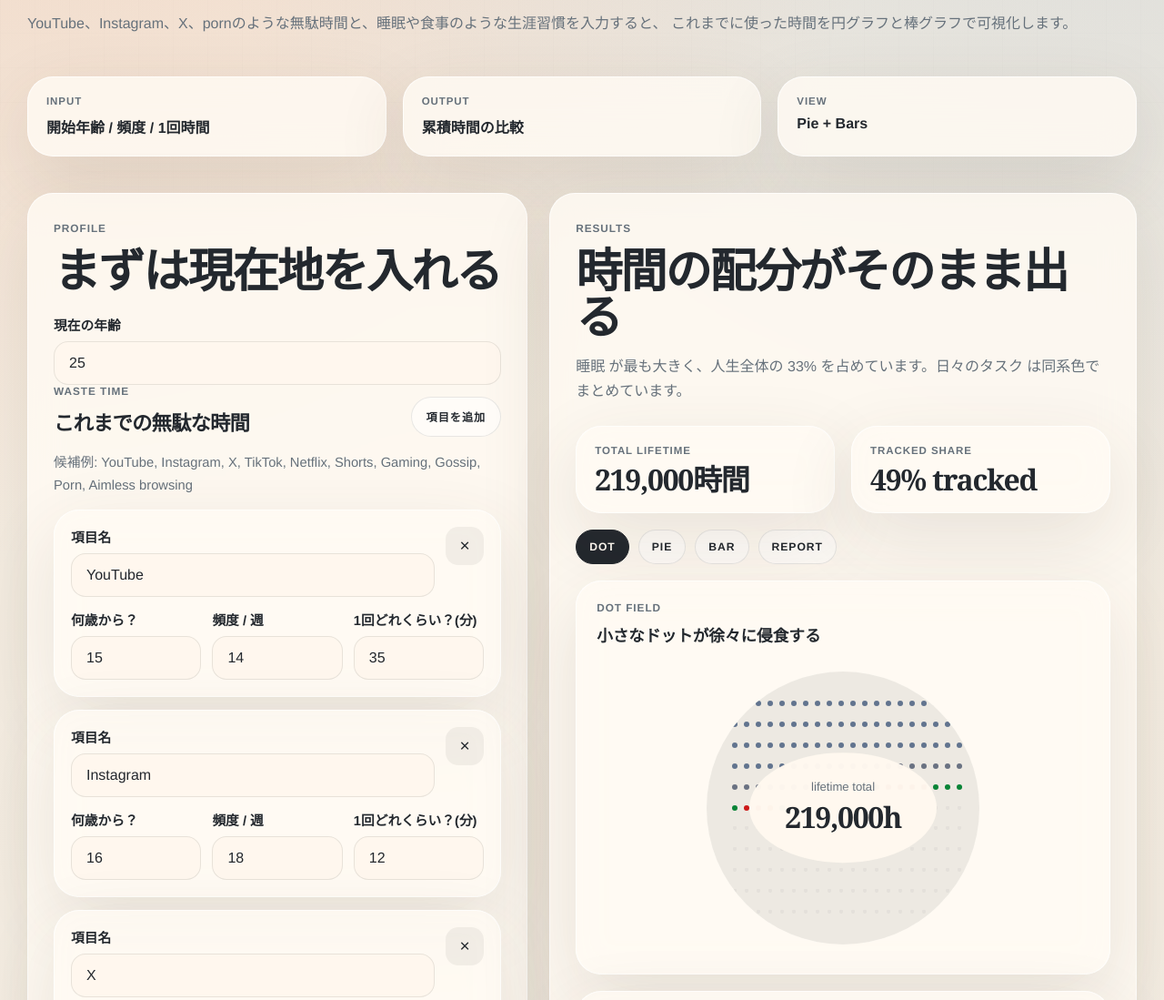
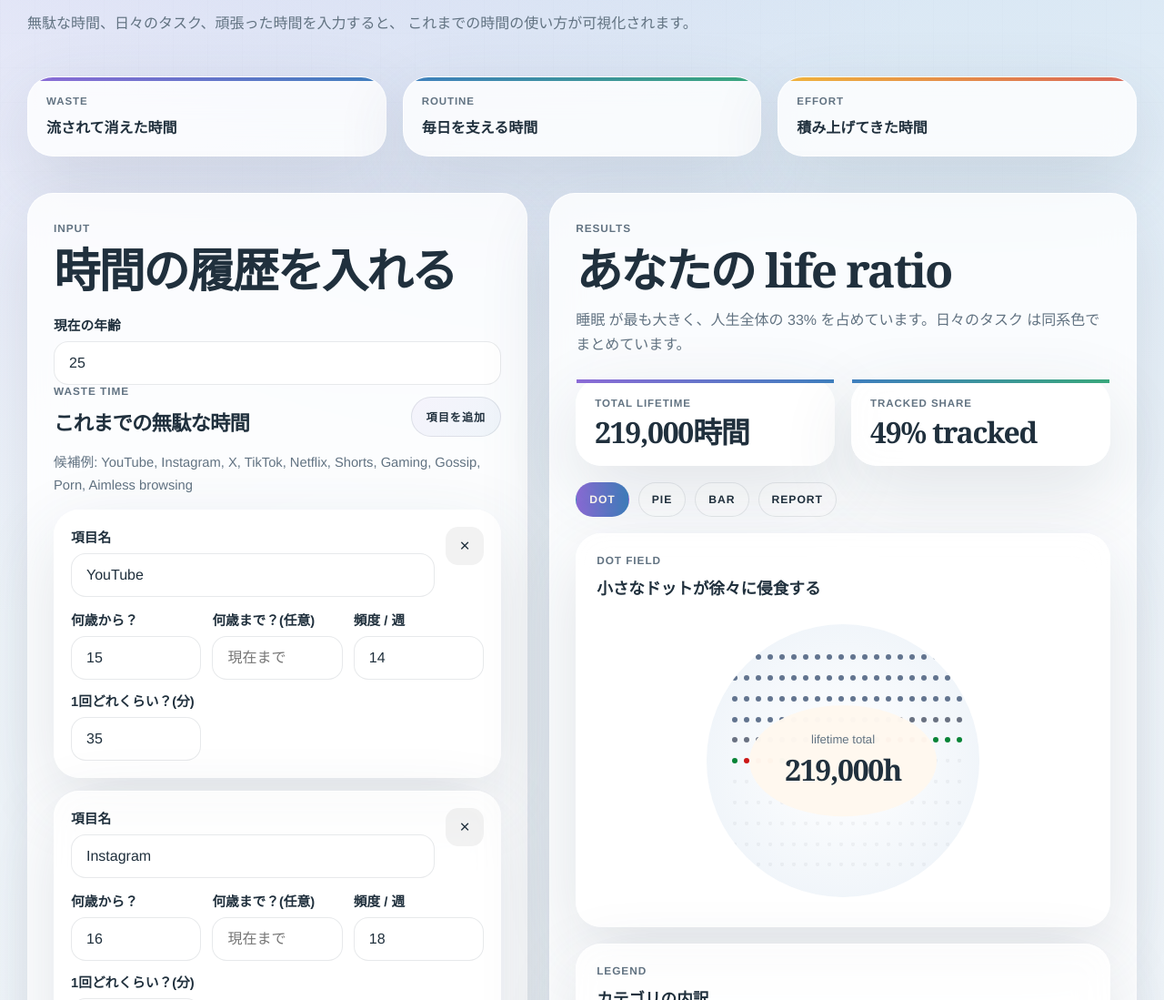
Before and after one commit to AnRi1202/life_ratio, a website: page index.html in a window 1280 px wide. Shown: the part 420-1519 px from the top of the page at 91% size. Drawn offline with Linux system fonts and the light colour scheme.

Commit message:
Refine visuals and add age range inputs

```diff
--- a/index.html
+++ b/index.html
@@ -14,25 +14,25 @@
     <div class="page-shell">
       <header class="hero">
         <div class="hero-copy">
-          <p class="eyebrow">Life Audit Tool</p>
-          <h1>あなたの時間は、何に消えているか。</h1>
+          <p class="eyebrow">life ratio</p>
+          <h1>人生の時間配分を、見える形にする。</h1>
           <p class="lead">
-            YouTube、Instagram、X、pornのような無駄時間と、睡眠や食事のような生涯習慣を入力すると、
-            これまでに使った時間を円グラフと棒グラフで可視化します。
+            無駄な時間、日々のタスク、頑張った時間を入力すると、
+            これまでの時間の使い方が可視化されます。
           </p>
         </div>
         <div class="hero-stats">
           <div>
-            <span>Input</span>
-            <strong>開始年齢 / 頻度 / 1回時間</strong>
+            <span>Waste</span>
+            <strong>流されて消えた時間</strong>
           </div>
           <div>
-            <span>Output</span>
-            <strong>累積時間の比較</strong>
+            <span>Routine</span>
+            <strong>毎日を支える時間</strong>
           </div>
           <div>
-            <span>View</span>
-            <strong>Pie + Bars</strong>
+            <span>Effort</span>
+            <strong>積み上げてきた時間</strong>
           </div>
         </div>
       </header>
@@ -40,8 +40,8 @@
       <main class="app-grid">
         <section class="panel input-panel">
           <div class="section-heading">
-            <p class="eyebrow">Profile</p>
-            <h2>まずは現在地を入れる</h2>
+            <p class="eyebrow">Input</p>
+            <h2>時間の履歴を入れる</h2>
           </div>
 
           <label class="field">
@@ -101,7 +101,7 @@
         <section class="panel output-panel">
           <div class="section-heading">
             <p class="eyebrow">Results</p>
-            <h2>時間の配分がそのまま出る</h2>
+            <h2>あなたの life ratio</h2>
             <p id="summary-copy">
               入力したデータをもとに、これまでの累積時間をカテゴリ別に集計しています。
             </p>
@@ -201,6 +201,10 @@
             <input data-start-age type="number" min="0" max="120" value="18" />
           </label>
           <label class="field">
+            <span>何歳まで？(任意)</span>
+            <input data-end-age type="number" min="0" max="120" placeholder="現在まで" />
+          </label>
+          <label class="field">
             <span>頻度 / 週</span>
             <input data-frequency type="number" min="0" step="0.1" value="7" />
           </label>
@@ -226,6 +230,10 @@
           <label class="field">
             <span>何歳から？</span>
             <input data-start-age type="number" min="0" max="120" value="0" />
+          </label>
+          <label class="field">
+            <span>何歳まで？(任意)</span>
+            <input data-end-age type="number" min="0" max="120" placeholder="現在まで" />
           </label>
           <label class="field">
             <span>1日あたり(時間)</span>
@@ -255,6 +263,10 @@
             <input data-start-age type="number" min="0" max="120" value="15" />
           </label>
           <label class="field">
+            <span>何歳まで？(任意)</span>
+            <input data-end-age type="number" min="0" max="120" placeholder="現在まで" />
+          </label>
+          <label class="field">
             <span>頻度 / 週</span>
             <input data-frequency type="number" min="0" step="0.1" value="5" />
           </label>
--- a/script.js
+++ b/script.js
@@ -105,6 +105,13 @@ const animateDots = (items, total) => {
 };
 
 const formatHoursLabel = (hours) => `${Math.round(hours).toLocaleString("ja-JP")}時間`;
+
+const getActiveYears = (currentAge, startAge, endAgeRaw) => {
+  const parsedEndAge = Number(endAgeRaw);
+  const cappedEndAge =
+    Number.isFinite(parsedEndAge) && endAgeRaw !== "" ? Math.min(parsedEndAge, currentAge) : currentAge;
+  return Math.max(cappedEndAge - startAge, 0);
+};
 
 const polarToCartesian = (centerX, centerY, radius, angleInDegrees) => {
   const angleInRadians = ((angleInDegrees - 90) * Math.PI) / 180;
@@ -230,36 +237,39 @@ const buildReport = (sortedItems, lifetimeHours, trackedHours, currentAge) => {
     .join("");
 };
 
-const createWasteEntry = ({ name, startAge, frequency, duration }) => {
+const createWasteEntry = ({ name, startAge, endAge = "", frequency, duration }) => {
   const fragment = wasteTemplate.content.cloneNode(true);
   const card = fragment.querySelector(".entry-card");
 
   card.querySelector("[data-name]").value = name;
   card.querySelector("[data-start-age]").value = startAge;
+  card.querySelector("[data-end-age]").value = endAge;
   card.querySelector("[data-frequency]").value = frequency;
   card.querySelector("[data-duration]").value = duration;
 
   return fragment;
 };
 
-const createHabitEntry = ({ name, startAge, hoursPerDay, note }) => {
+const createHabitEntry = ({ name, startAge, endAge = "", hoursPerDay, note }) => {
   const fragment = habitTemplate.content.cloneNode(true);
   const card = fragment.querySelector(".entry-card");
 
   card.querySelector("[data-name]").value = name;
   card.querySelector("[data-start-age]").value = startAge;
+  card.querySelector("[data-end-age]").value = endAge;
   card.querySelector("[data-hours-per-day]").value = hoursPerDay;
   card.querySelector("[data-note]").value = note;
 
   return fragment;
 };
 
-const createEffortEntry = ({ name, startAge, frequency, duration }) => {
+const createEffortEntry = ({ name, startAge, endAge = "", frequency, duration }) => {
   const fragment = effortTemplate.content.cloneNode(true);
   const card = fragment.querySelector(".entry-card");
 
   card.querySelector("[data-name]").value = name;
   card.querySelector("[data-start-age]").value = startAge;
+  card.querySelector("[data-end-age]").value = endAge;
   card.querySelector("[data-frequency]").value = frequency;
   card.querySelector("[data-duration]").value = duration;
 
@@ -271,9 +281,10 @@ const getWasteItems = (currentAge) =>
     .map((card) => {
       const name = card.querySelector("[data-name]").value.trim();
       const startAge = Number(card.querySelector("[data-start-age]").value);
+      const endAgeRaw = card.querySelector("[data-end-age]").value;
       const frequency = Number(card.querySelector("[data-frequency]").value);
       const duration = Number(card.querySelector("[data-duration]").value);
-      const activeYears = Math.max(currentAge - startAge, 0);
+      const activeYears = getActiveYears(currentAge, startAge, endAgeRaw);
       const hours = activeYears * 52 * frequency * (duration / 60);
 
       return {
@@ -290,9 +301,10 @@ const getHabitItems = (currentAge) =>
     .map((card) => {
       const name = card.querySelector("[data-name]").value.trim();
       const startAge = Number(card.querySelector("[data-start-age]").value);
+      const endAgeRaw = card.querySelector("[data-end-age]").value;
       const hoursPerDay = Number(card.querySelector("[data-hours-per-day]").value);
       const note = card.querySelector("[data-note]").value.trim();
-      const activeYears = Math.max(currentAge - startAge, 0);
+      const activeYears = getActiveYears(currentAge, startAge, endAgeRaw);
       const hours = activeYears * 365 * hoursPerDay;
 
       return {
@@ -309,9 +321,10 @@ const getEffortItems = (currentAge) =>
     .map((card) => {
       const name = card.querySelector("[data-name]").value.trim();
       const startAge = Number(card.querySelector("[data-start-age]").value);
+      const endAgeRaw = card.querySelector("[data-end-age]").value;
       const frequency = Number(card.querySelector("[data-frequency]").value);
       const duration = Number(card.querySelector("[data-duration]").value);
-      const activeYears = Math.max(currentAge - startAge, 0);
+      const activeYears = getActiveYears(currentAge, startAge, endAgeRaw);
       const hours = activeYears * 52 * frequency * (duration / 60);
 
       return {
--- a/styles.css
+++ b/styles.css
@@ -1,17 +1,16 @@
 :root {
-  --bg: #f5efe4;
-  --panel: rgba(255, 250, 243, 0.82);
-  --panel-strong: rgba(255, 248, 239, 0.94);
-  --line: rgba(35, 40, 46, 0.1);
-  --text: #23282e;
-  --muted: #66717b;
-  --shadow: 0 26px 80px rgba(72, 56, 40, 0.12);
-  --accent-1: #d8572a;
-  --accent-2: #2364aa;
-  --accent-3: #5a7d2b;
-  --accent-4: #cf8b17;
-  --accent-5: #8b5cf6;
-  --accent-6: #0f766e;
+  --bg: #eef5fb;
+  --panel: rgba(255, 255, 255, 0.8);
+  --panel-strong: rgba(255, 255, 255, 0.94);
+  --line: rgba(43, 59, 74, 0.11);
+  --text: #20303d;
+  --muted: #627382;
+  --shadow: 0 26px 80px rgba(57, 74, 91, 0.14);
+  --accent-purple: #8b6bd6;
+  --accent-blue: #3f7fbe;
+  --accent-yellow: #f0b43c;
+  --accent-green: #39a77c;
+  --accent-coral: #d96557;
 }
 
 * {
@@ -23,9 +22,11 @@ body {
   color: var(--text);
   font-family: "Avenir Next", "Helvetica Neue", sans-serif;
   background:
-    radial-gradient(circle at top left, rgba(216, 87, 42, 0.16), transparent 26%),
-    radial-gradient(circle at top right, rgba(35, 100, 170, 0.14), transparent 28%),
-    linear-gradient(180deg, #f4ecdf 0%, #f8f2e8 56%, #ece2d2 100%);
+    radial-gradient(circle at top left, rgba(139, 107, 214, 0.18), transparent 24%),
+    radial-gradient(circle at 82% 0%, rgba(63, 127, 190, 0.18), transparent 26%),
+    radial-gradient(circle at 18% 72%, rgba(240, 180, 60, 0.14), transparent 24%),
+    radial-gradient(circle at 90% 82%, rgba(57, 167, 124, 0.14), transparent 24%),
+    linear-gradient(180deg, #edf5fb 0%, #f8fbfe 56%, #eef4f8 100%);
 }
 
 body::before {
@@ -128,6 +129,41 @@ h3 {
 
 .hero-stats div {
   padding: 20px;
+  position: relative;
+  overflow: hidden;
+}
+
+.hero-stats div::before,
+.summary-card::before,
+.chart-card::before {
+  position: absolute;
+  inset: 0 auto auto 0;
+  width: 100%;
+  height: 4px;
+  content: "";
+}
+
+.hero-stats div:nth-child(1)::before,
+.summary-card:nth-child(1)::before,
+.viz-tab:nth-child(1).active {
+  background: linear-gradient(90deg, var(--accent-purple), var(--accent-blue));
+}
+
+.hero-stats div:nth-child(2)::before,
+.summary-card:nth-child(2)::before,
+.viz-tab:nth-child(2).active {
+  background: linear-gradient(90deg, var(--accent-blue), var(--accent-green));
+}
+
+.hero-stats div:nth-child(3)::before,
+.viz-tab:nth-child(3).active {
+  background: linear-gradient(90deg, var(--accent-yellow), var(--accent-coral));
+}
+
+.viz-tab:nth-child(4).active {
+  background: linear-gradient(90deg, var(--accent-green), var(--accent-purple));
+  border-color: transparent;
+  color: #fffaf2;
 }
 
 .hero-stats span,
@@ -230,7 +266,7 @@ input {
 .button {
   padding: 12px 16px;
   border-radius: 999px;
-  background: #23282e;
+  background: linear-gradient(135deg, var(--accent-blue), var(--accent-purple));
   color: #fffaf2;
   font-size: 0.76rem;
   font-weight: 700;
@@ -238,7 +274,9 @@ input {
 
 .button-secondary {
   border-color: var(--line);
-  background: rgba(255, 255, 255, 0.58);
+  background:
+    linear-gradient(135deg, rgba(139, 107, 214, 0.08), rgba(63, 127, 190, 0.08)),
+    rgba(255, 255, 255, 0.72);
   color: var(--text);
 }
 
@@ -295,9 +333,8 @@ input {
 }
 
 .viz-tab.active {
-  background: #23282e;
   color: #fffaf2;
-  border-color: #23282e;
+  border-color: transparent;
 }
 
 .viz-panels {
@@ -340,7 +377,8 @@ input {
   width: min(100%, 300px);
   aspect-ratio: 1;
   border-radius: 50%;
-  background: rgba(35, 40, 46, 0.08);
+  background:
+    radial-gradient(circle at 50% 50%, rgba(255, 255, 255, 0.95), rgba(233, 240, 247, 0.95));
   overflow: hidden;
 }
 
@@ -416,7 +454,7 @@ input {
   height: 100%;
   aspect-ratio: 1;
   border-radius: 50%;
-  background: rgba(35, 40, 46, 0.08);
+  background: rgba(222, 232, 241, 0.75);
   box-shadow: inset 0 0 0 1px rgba(255, 255, 255, 0.46);
 }
 
@@ -504,15 +542,15 @@ input {
 }
 
 .legend-item-waste {
-  background: rgba(185, 28, 28, 0.08);
+  background: linear-gradient(135deg, rgba(217, 101, 87, 0.14), rgba(185, 28, 28, 0.06));
 }
 
 .legend-item-habit {
-  background: rgba(100, 116, 139, 0.1);
+  background: linear-gradient(135deg, rgba(63, 127, 190, 0.08), rgba(100, 116, 139, 0.12));
 }
 
 .legend-item-effort {
-  background: rgba(21, 128, 61, 0.1);
+  background: linear-gradient(135deg, rgba(57, 167, 124, 0.14), rgba(63, 127, 190, 0.08));
 }
 
 .bar-chart {
@@ -532,7 +570,9 @@ input {
 .report-item {
   padding: 14px 16px;
   border-radius: 18px;
-  background: rgba(255, 255, 255, 0.54);
+  background:
+    linear-gradient(135deg, rgba(139, 107, 214, 0.06), rgba(57, 167, 124, 0.05)),
+    rgba(255, 255, 255, 0.7);
 }
 
 .report-item strong {
```
